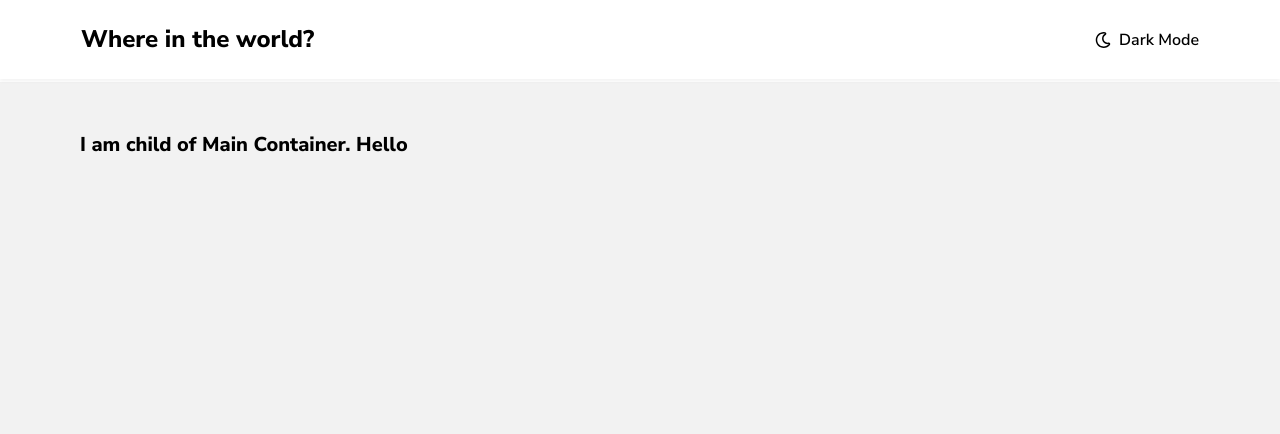
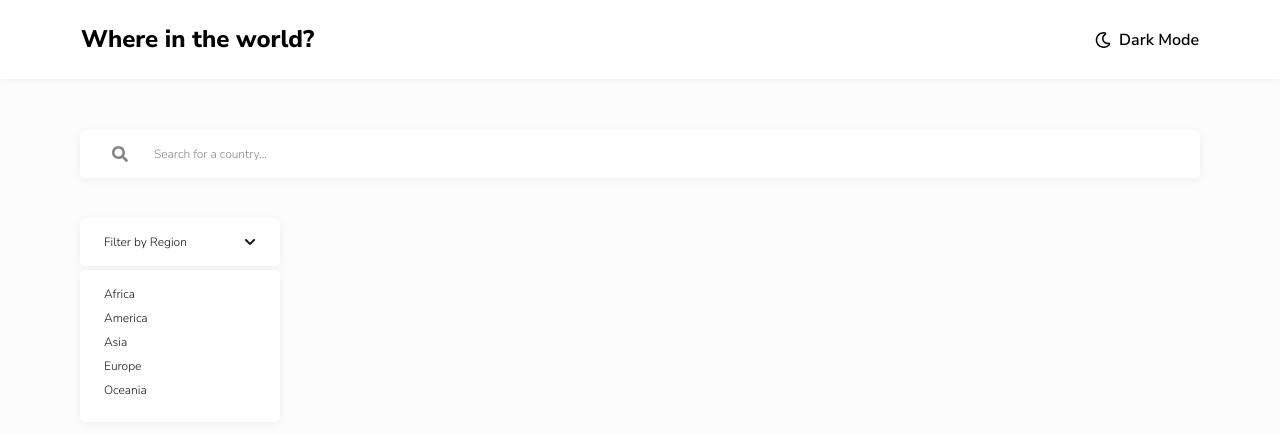
Before and after one commit to DJaye33/countries-app, a React (Create React App) app: page / in a window 1280 px wide. Shown: the top 434 px of the page. Built offline with nearby package versions, Linux system fonts and the light colour scheme.

Commit message:
add forms

```diff
--- a/src/App.js
+++ b/src/App.js
@@ -1,6 +1,7 @@
 import React, { useContext } from "react";
 import Header from "./components/Header/Header";
 import MainContainer from "./components/MainContainer/MainContainer";
+import MainForms from "./components/MainForms/MainForms";
 import { ThemeContext } from "./context/ThemeContext";
 
 import "./App.scss";
@@ -12,7 +13,7 @@ function App() {
     <div className={`App App--${context.theme === "dark" ? "dark" : ""}`}>
       <Header />
       <MainContainer>
-        <h1>I am child of Main Container. Hello</h1>
+        <MainForms />
       </MainContainer>
     </div>
   );
--- a/src/App.scss
+++ b/src/App.scss
@@ -1,5 +1,5 @@
 .App {
-  background-color: #f2f2f2;
+  background-color: #fcfcfc;
   min-height: 100vh;
   transition: 0.3s;
 
--- /dev/null
+++ b/src/components/MainForms/MainForms.js
@@ -0,0 +1,47 @@
+import React from "react";
+
+import { FaSearch, FaChevronUp, FaChevronDown } from "react-icons/fa";
+import "./MainForms.scss";
+
+const MainForms = () => {
+  return (
+    <section className="MainForms">
+      <form className="MainForms__country">
+        <FaSearch className="MainForms__icon" />
+        <label>
+          <input
+            className="MainForms__input"
+            type="text"
+            name="country"
+            placeholder="Search for a country..."
+          />
+        </label>
+      </form>
+      <div className="MainForms__region">
+        <button className="MainForms__btn">
+          Filter by Region <FaChevronDown />
+        </button>
+        <div className="MainForms__links">
+          {/* TODO: Convert a tag to react router Links */}
+          <a href="#about" className="MainForms__link">
+            Africa
+          </a>
+          <a href="#base" className="MainForms__link">
+            America
+          </a>
+          <a href="#blog" className="MainForms__link">
+            Asia
+          </a>
+          <a href="#contact" className="MainForms__link">
+            Europe
+          </a>
+          <a href="#custom" className="MainForms__link">
+            Oceania
+          </a>
+        </div>
+      </div>
+    </section>
+  );
+};
+
+export default MainForms;
--- /dev/null
+++ b/src/components/MainForms/MainForms.scss
@@ -0,0 +1,69 @@
+.MainForms {
+  &__country {
+    display: flex;
+    align-items: center;
+    background-color: var(--color-pure-white);
+    padding: 1.4rem 3.2rem;
+    margin-bottom: 4rem;
+    border-radius: 0.5rem;
+    box-shadow: 0 0.2rem 0.9rem rgba(0, 0, 0, 0.0532439);
+
+    .MainForms__icon {
+      font-size: 1.6rem;
+      color: var(--color-light-mode-dark-gray);
+    }
+
+    .MainForms__input {
+      border: none;
+      outline: none;
+      margin-left: 2.6rem;
+      font-weight: 400;
+      font-size: 1.2rem;
+      line-height: 2rem;
+
+      &::placeholder {
+        color: var(--color-light-mode-dark-gray);
+      }
+    }
+  }
+
+  &__region {
+    position: relative;
+    width: 20rem;
+
+    .MainForms__btn {
+      cursor: pointer;
+      display: flex;
+      justify-content: space-between;
+      align-items: center;
+      padding: 1.4rem 2.4rem;
+      width: 100%;
+      font-weight: 400;
+      font-size: 1.2rem;
+      line-height: 2rem;
+      color: var(--color-light-mode-dark-blue);
+      background-color: var(--color-pure-white);
+      border-radius: 0.5rem;
+      box-shadow: 0 0.2rem 0.9rem rgba(0, 0, 0, 0.0532439);
+      border: none;
+      margin-bottom: 0.4rem;
+    }
+
+    .MainForms__links {
+      display: flex;
+      flex-direction: column;
+      padding: 1.6rem 2.4rem;
+      background-color: var(--color-pure-white);
+      border-radius: 0.5rem;
+      box-shadow: 0 0.2rem 0.9rem rgba(0, 0, 0, 0.0532439);
+
+      .MainForms__link {
+        font-weight: 400;
+        font-size: 1.2rem;
+        line-height: 1.6rem;
+        color: var(--color-light-mode-dark-blue);
+        margin-bottom: .8rem;
+      }
+    }
+  }
+}
--- a/src/index.scss
+++ b/src/index.scss
@@ -15,7 +15,7 @@
   --color-dark-blue: hsl(209, 23%, 22%);
   --color-dark-mode-dark-blue: hsl(207, 26%, 17%);
   --color-light-mode-dark-blue: hsl(200, 15%, 8%);
-  --color-dark-mode-dark-gray: hsl(0, 0%, 52%);
+  --color-light-mode-dark-gray: hsl(0, 0%, 52%);
   --color-light-mode-light-gray: hsl(0, 0%, 98%);
   --color-pure-white: hsl(0, 0%, 100%);
 }
@@ -43,3 +43,8 @@ textarea,
 select {
   font: inherit;
 }
+
+a {
+  text-decoration: none;
+  display: inline-block;
+}
```
